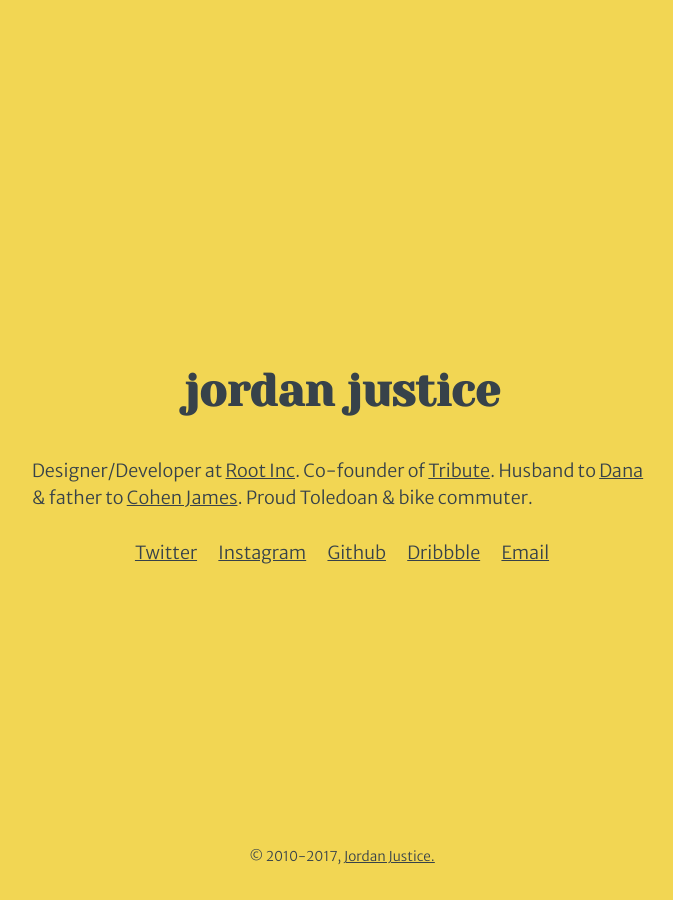
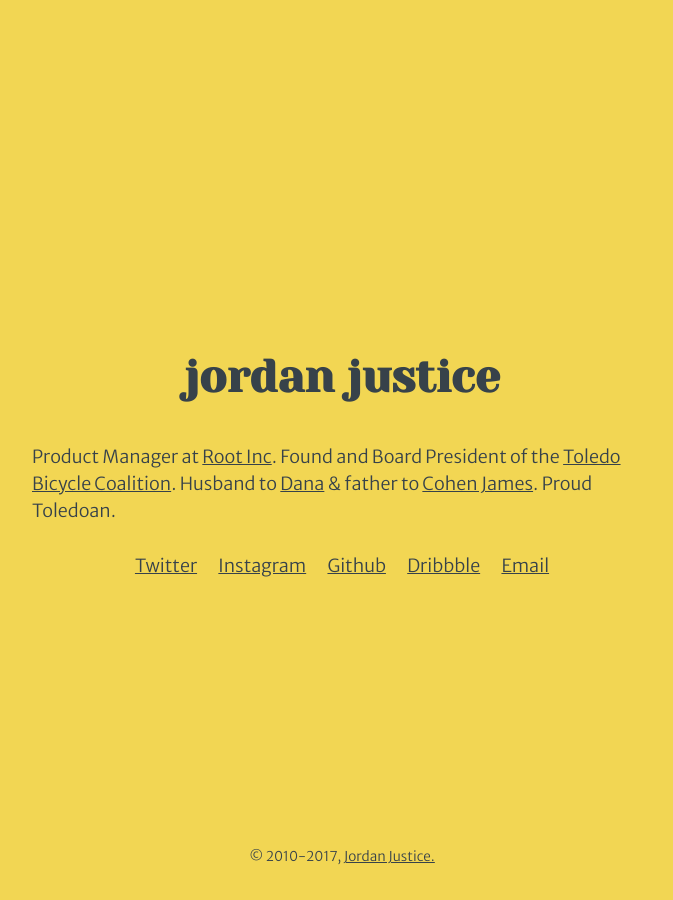
Before and after one commit to jordanjustice/jordanjustice.github.io, a Jekyll site: the page built from index.html, in a window 1280 px wide. Shown: the whole page, without its empty margins (298-971 px from the left). Built offline with Jekyll 4.4.1, drawn with Linux system fonts in a browser that asks for light colours.

Commit message:
Update index.html

```diff
--- a/index.html
+++ b/index.html
@@ -4,11 +4,11 @@ layout: default
 
 <h1>Jordan Justice</h1>
 
-<p>Designer/Developer at <a href="http://www.rootinc.com" target='blank'>Root Inc</a>. Co-founder of <a href='http://shareyourday.org' target='blank'>Tribute</a>. Husband to <a href="http://instagram.com/p/iEYVB-Glpv" target='blank'>Dana</a> & father to <a href="http://instagram.com/p/yU_ZDhhK41/" target='blank'>Cohen James</a>. Proud Toledoan &amp; bike commuter.</p>
+<p>Product Manager at <a href="https://www.rootinc.com" target='blank'>Root Inc</a>. Found and Board President of the <a href='http://toledobikeco.com' target='blank'>Toledo Bicycle Coalition</a>. Husband to <a href="https://instagram.com/p/iEYVB-Glpv" target='blank'>Dana</a> & father to <a href="https://instagram.com/p/yU_ZDhhK41/" target='blank'>Cohen James</a>. Proud Toledoan.</p>
 
 <ul>
-  <li><a href='http://twitter.com/jordi2108' target='blank'>Twitter</a></li>
-  <li><a href='http://instagram.com/jordanjustice/' target='blank'>Instagram</a></li>
+  <li><a href='https://twitter.com/jordi2108' target='blank'>Twitter</a></li>
+  <li><a href='https://instagram.com/jordanjustice/' target='blank'>Instagram</a></li>
   <li><a href='https://github.com/jordanjustice' target='blank'>Github</a></li>
   <li><a href='https://dribbble.com/jordanjustice' target="blank">Dribbble</a></li>
   <li><a href='mailto:jordan@jordanjustice.me'>Email</a></li>
```
